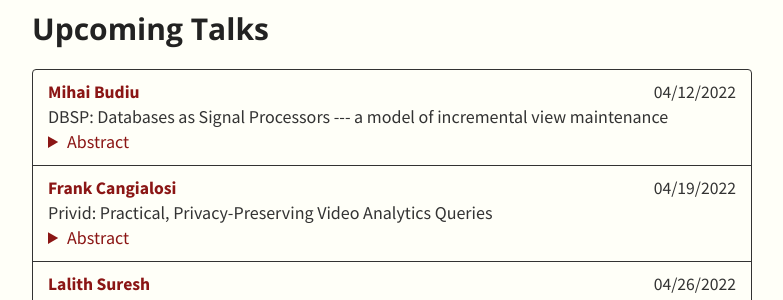
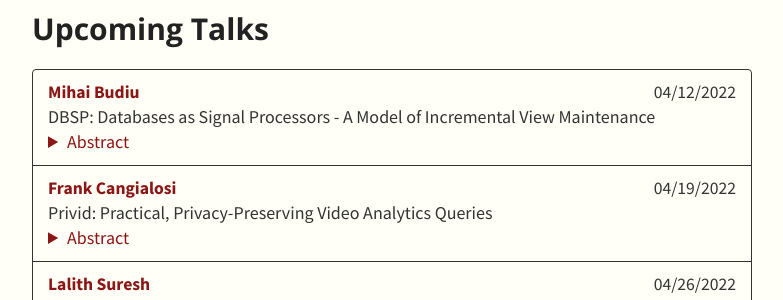
Before and after one commit to stanford-systems-seminar/stanford-systems-seminar.github.io, a Jekyll site: the page built from index.md, in a window 1280 px wide and 900 px high. Shown: the part 370-670 px from the top of the window, without its empty margins (248-1031 px from the left). Built offline with Jekyll 4.4.1, drawn with Linux system fonts in a browser that asks for light colours.

```diff
--- a/_data/talks.yml
+++ b/_data/talks.yml
@@ -2,7 +2,7 @@
   members:
       - speaker: Mihai Budiu
         date: 04/12/2022
-        title: "DBSP: Databases as Signal Processors --- a model of incremental view maintenance"
+        title: "DBSP: Databases as Signal Processors - A Model of Incremental View Maintenance"
         abstract: "Incremental view maintenance has been for a long time a central problem of database theory. Many solutions have been proposed for restricted classes of database languages, such as the relational algebra, or Datalog. These techniques do not naturally generalize to richer languages. In this paper we give a general solution to this problem in 3 steps: (1) we describe a simple but expressive language called DBSP for describing computations over data streams; (2) we give a general algorithm for solving the incremental view maintenance problem for arbitrary DBSP programs, and (3) we show how to model several classes of database query languages (including relational queries, grouping and aggregation, and recursion) using DBSP. DBSP can be used to model other interesting query languages, including streaming aggregation queries, non-monotonic recursion, and queries on nested relations. As a consequence, we obtain efficient incremental view maintenance techniques for all these rich languages. DBSP is based on mathematical formalisms
 used in digital signal processing. Joint work with Leonid Ryzhyk (Vmware Research), Frank McSherry (Materialize Inc.) and Val Tannen (University of Pennsylvania)"
         website: https://research.vmware.com/researchers/mihai-budiu
```
